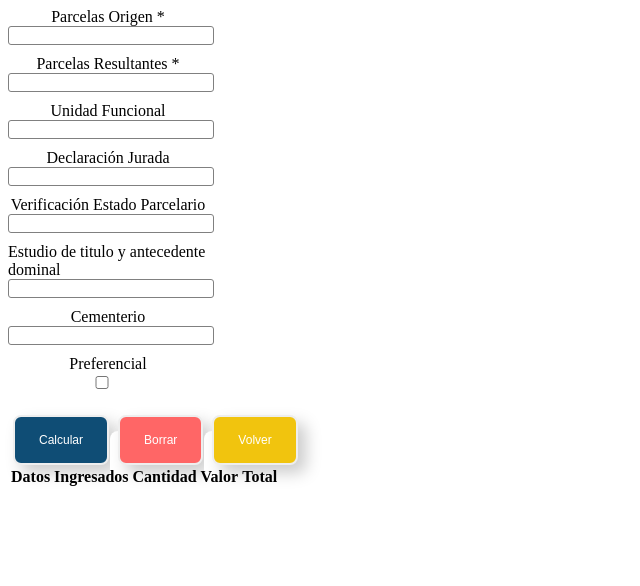
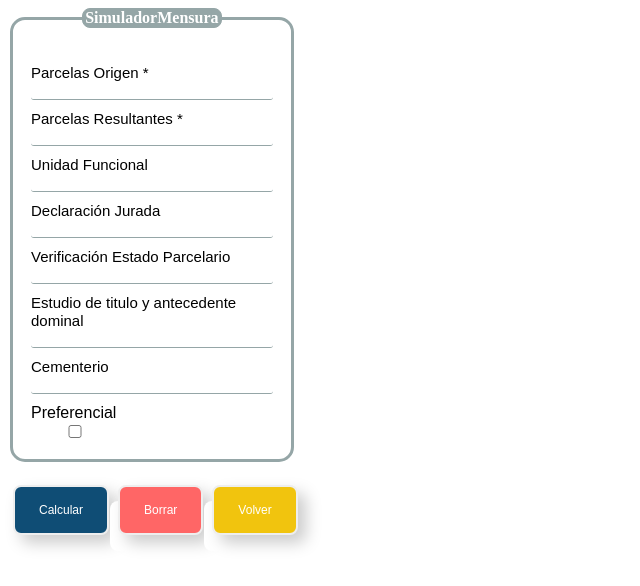
Before and after one commit to aguspacheco/simuladorCalculos, a plain HTML site: page index.html in a window 1280 px wide. Shown: the whole page, without its empty margins (0-640 px from the left). Drawn offline with Linux system fonts and the light colour scheme.

Commit message:
Nuevo HOY

```diff
--- a/formularios/mensura.js
+++ b/formularios/mensura.js
@@ -4,21 +4,12 @@ import {
   agregarFila,
   mostrarTotalMensura,
 } from "../secciones/funcionesGlobales.js";
-import { calcularMensura } from "../secciones/botones.js";
-import { valoresMensura, valoresValuaciones } from "../secciones/constantes.js";
-
-/**
- * DEVUELVE EL VALOR MODULAR QUE CORRESPONDE A LA CANTIDAD DE PARCELAS INGRESADAS.
- * @param {Number} parcelas - La cantidad de parcelas que se ingresan.
- * @returns {Number} - El valor modular que se corresponde a la cantidad de parcelas ingresdas.
- */
-function parcelasValorModular(parcelas) {
-  const moduloUbicado = modulos.find((modulo) => {
-    const [min, max] = modulo.rango;
-    return parcelas >= min && parcelas <= max;
-  });
-  return moduloUbicado ? moduloUbicado.valor * multiplicador : 0;
-}
+import { calcularMensura, volverMensura } from "../secciones/botones.js";
+import {
+  valoresMensura,
+  valoresValuaciones,
+  modulos,
+} from "../secciones/constantes.js";
 
 function totalPreferencial(
   parcelas,
@@ -44,5 +35,8 @@ function totalPreferencial(
 const calcularBtnMensura = document.getElementById("calcular-btn");
 calcularBtnMensura.addEventListener("click", () => {
   calcularMensura();
-  mostrarTotalMensura(valoresMensura);
+  mostrarTotalMensura(valoresMensura, modulos);
 });
+
+const volverBtnMensura = document.getElementById("volver-btn");
+volverBtnMensura.addEventListener("click", volverMensura());
--- a/index.html
+++ b/index.html
@@ -7,53 +7,54 @@
     <link rel="stylesheet" href="styles.css" />
   </head>
   <body>
-    <class="parent">
+    <leg="parent">
+      <fieldset>
+        <legend><b>SimuladorMensura</b></legend>
+          <br>
             <section class="mensura">
               <form class="formulario" id="formularioMensura">
                 <div class="elemento">
-            <label for="origen">Parcelas Origen *</label>
-            <input type="number" id="origen" min="0" required />
+                  <label for="origen" class="name-label">Parcelas Origen *</label>
+                  <input type="number" id="origen" class="name-input" min="0" required />
                 </div>
 
                 <div class="elemento">
-            <label for="resultante">Parcelas Resultantes *</label>
-            <input type="number" id="resultante" min="0" required />
+                  <label for="resultante" class="name-label">Parcelas Resultantes *</label>
+                  <input type="number" id="resultante" class="name-input" min="0" required />
                 </div>
 
                 <div class="elemento">
-            <label for="uFuncional">Unidad Funcional</label>
-            <input type="number" id="ufuncional" min="0" required />
+                  <label for="uFuncional" class="name-label">Unidad Funcional</label>
+                  <input type="number" id="ufuncional" class="name-input" min="0" required />
                 </div>
 
                 <div class="elemento">
-            <label for="ddjj">Declaración Jurada</label>
-            <input type="number" id="ddjj" min="0" required />
+                  <label for="ddjj" class="name-label">Declaración Jurada</label>
+                  <input type="number" id="ddjj" class="name-input" min="0" required/>
                 </div>
 
                 <div class="elemento">
-            <label for="estadoParcelario">Verificación Estado Parcelario</label>
-            <input type="number" id="estadoParcelario" min="0" required />
+                  <label for="estadoParcelario " class="name-label">Verificación Estado Parcelario</label>
+                  <input type="number" id="estadoParcelario" class="name-input" min="0" required />
                 </div>
 
                 <div class="elemento">
-            <label for="estudio">Estudio de titulo y antecedente dominal</label>
-            <input type="number" id="estudio" min="0" required />
+                  <label for="estudio" class="name-label">Estudio de titulo y antecedente dominal</label>
+                  <input type="number" id="estudio" class="name-input" min="0" required />
                 </div>
 
                 <div class="elemento">
-            <label for="cementerio">Cementerio</label>
-            <input type="number" id="cementerio" min="0" required />
+                  <label for="cementerio" class="name-label">Cementerio</label>
+                  <input type="number" id="cementerio" class="name-input" min="0" required />
                 </div>
 
                 <div class="elemento">
-            <label for="preferencial">Preferencial</label>
-            <input type="checkbox" id="preferencialMensura" />
+                  <label for="preferencialMensura">Preferencial</label>
+                  <input type="checkbox" id="preferencialMensura"/>
                 </div>
-
-
               </form>
             </section>
-
+      </fieldset>
 
       <section class="botones">
         <button class="calcular-btn btn" id="calcular-btn" type="button">
--- a/secciones/botones.js
+++ b/secciones/botones.js
@@ -1,48 +1,23 @@
+const borrarBtnMensura = document.getElementById("borrar-btn");
+const volverBtnMensura = document.getElementById("volver-btn");
 /**
  * Calcula los resultados en la tabla y esconde el formulario y muestra el boton de borrar y volver.
  */
 export function calcularMensura() {
   formularioMensura.style.display = "none";
   borrarBtnMensura.style.display = "none";
-  // volverBtnMensura.style.display = "none";
 
   tablaMensura.style.display = "block";
   volverBtnMensura.style.display = "inline-block";
 }
 
 /**
- * Elimina todos los datos ingresados.
- */
-export const borrarBtnMensura = document.getElementById("borrar-btn");
-borrarBtnMensura.addEventListener("click", () => {
-  const elementos = [
-    "origen",
-    "resultante",
-    "ddjj",
-    "ufuncional",
-    "cementerio",
-    "estadoParcelario",
-    "estudio",
-    "preferencialMensura",
-  ];
-
-  elementos.forEach((elemento) => {
-    document.getElementById(elemento).value = "";
-  });
-
-  document.getElementById("preferencialMensura").checked = false;
-});
-
-/**
  * Vuelve al formulario.
  */
-export const volverBtnMensura = document.getElementById("volver-btn");
-volverBtnMensura.addEventListener("click", () => {
+export function volverMensura() {
+  document.getElementById("volver-btn").style.display = "inline-block";
   resultadosMensura.innerHTML = "";
   tablaMensura.style.display = "none";
-  volverBtn.style.display = "none";
   formularioMensura.style.display = "flex";
-  borrarBtn.style.display = "inline-block";
-  volverBtn.style.display = "inline-block";
   formularioValuaciones.style.display = "block";
-});
+}
--- a/secciones/constantes.js
+++ b/secciones/constantes.js
@@ -8,10 +8,10 @@ const porcentajePreferencial = 500; //Porcentaje preferencial
  * CONSTANTES MENSURA
  */
 export const modulos = [
-  { rango: [0, 5], valor: 750 },
-  { rango: [6, 20], valor: 625 },
-  { rango: [21, 50], valor: 550 },
-  { rango: [51, Infinity], valor: 500 },
+  { rango: [0, 5], valor: 750 * multiplicador },
+  { rango: [6, 20], valor: 625 * multiplicador },
+  { rango: [21, 50], valor: 550 * multiplicador },
+  { rango: [51, Infinity], valor: 500 * multiplicador },
 ];
 
 /**
@@ -41,17 +41,19 @@ const formularioValuaciones = document.getElementById("formularioValuaciones");
 const resultadosValuaciones = document.getElementById("resultadosValuaciones");
 const tablaValuaciones = document.getElementById("tablaValuaciones");
 
-export const valoresMensura = {
+export const valoresMensura = [
   precioDdjj,
   precioUnidadFuncional,
   precioCementerio,
   precioParcelario,
   precioEstudio,
-};
+  porcentajePreferencial,
+];
 
-export const valoresValuaciones = {
+export const valoresValuaciones = [
   precioVir,
   precioValorFiscal,
   precioValuacioFiscal,
   precioGanadera,
-};
+  porcentajePreferencial,
+];
--- a/secciones/funcionesGlobales.js
+++ b/secciones/funcionesGlobales.js
@@ -1,3 +1,5 @@
+const resultadosMensura = document.getElementById("resultadosMensura");
+
 /**
  * CAMBIA EL VALOR DE UNA CADENA CON EL FORMATO PESO ARGENTINO.
  * @param {Number} monto -El monto a cambiar de formato
@@ -6,7 +8,8 @@
 export function formatoPesoArgentino(monto) {
   return new Intl.NumberFormat("es-AR", {
     style: "currency",
-    currency: "$",
+    currency: "ARS",
+    currencyDisplay: "symbol",
   }).format(monto);
 }
 
@@ -26,7 +29,7 @@ export function verTotal(total, abonar) {
  * @param {number} cantidad  - La cantidad que se ingreso en el formulario.
  * @param {number} valorModular - El valor modular de cada elemento que hay en la fila.
  */
-export function agregarFila(etiqueta, cantidad, valorModular, tabla) {
+export function agregarFila(etiqueta, cantidad, valorModular = 0, tabla) {
   const fila = document.createElement("tr");
   fila.innerHTML = `
         <th class = "texto-izquierda">${etiqueta}</th>
@@ -48,10 +51,10 @@ export function agregarFilaPreferencial(preferencial, monto, tabla) {
   tabla.appendChild(fila);
 }
 
-export function mostrarTotalMensura(valoresMensura) {
+export function mostrarTotalMensura(valoresMensura, modulos) {
   const datosEntrada = recibirDatosEntrada();
   const total = calcularTotal(datosEntrada, valoresMensura);
-  creaTablaResultados(datosEntrada);
+  creaTablaResultados(datosEntrada, modulos, valoresMensura);
   verTotal(total, "abonarMensura");
 }
 
@@ -112,7 +115,7 @@ function calcularTotal(
   // Si hay parcelas agregar el valor modular de las parcelas multiplicado por la cantidad de parcelas
   if (parcelas != 0) total += parcelasValorModular(parcelas) * parcelas;
   // Si es preferencial agregar el porcentaje preferencial al total
-  if (preferencial) total *= 1 + 500 / 100;
+  if (preferencial) total *= 1 + porcentajePreferencial / 100;
   return Math.round(total * 100) / 100;
 }
 
@@ -120,7 +123,7 @@ function calcularTotal(
  * CREA UNA TABLA CON LOS RESULTADOS DE CADA ELEMENTO CON SUS CANTIDADES Y VALORES MODULADRES Y LA AGREGA A LA SECCION RESULTADOS.
  * @param {object} datosEntrada - Un objeto con los valoresd entrada que ingreso el usuario.
  */
-function creaTablaResultados(datosEntrada) {
+function creaTablaResultados(datosEntrada, modulos, valoresMensura) {
   const {
     origen,
     resultante,
@@ -131,7 +134,7 @@ function creaTablaResultados(datosEntrada) {
     preferencial,
     parcelas,
   } = datosEntrada;
-  const valor_modulo_parcelas = parcelasValorModular(parcelas);
+  const valor_modulo_parcelas = parcelasValorModular(parcelas, modulos);
 
   agregarFila(
     "Parcelas origen",
@@ -146,31 +149,26 @@ function creaTablaResultados(datosEntrada) {
     valor_modulo_parcelas,
     resultadosMensura
   );
+  agregarFila("Unidades funcionales", valoresMensura[1], resultadosMensura);
 
-  agregarFila(
-    "Unidades funcionales",
-    valor_modulo_ufuncional,
-    resultadosMensura
-  );
-
-  agregarFila("Cementerio", valor_modulo_cementerio, resultadosMensura);
+  agregarFila("Cementerio", valoresMensura[2], resultadosMensura);
 
   agregarFila(
     "Estudio de titulo y antecedente dominal",
-    valor_modulo_estudio,
+    valoresMensura[4],
     resultadosMensura
   );
 
   agregarFila(
     "Verificación estado parcelario",
-    valor_modulo_parcelario,
+    valorModular[3],
     resultadosMensura
   );
 
   agregarFila(
     "Declaraciones juradas",
     ddjj,
-    valor_modulo_ddjj,
+    valoresMensura[0],
     resultadosMensura
   );
 
@@ -187,3 +185,16 @@ function creaTablaResultados(datosEntrada) {
 
   agregarFilaPreferencial(preferencial, precioPreferencial, resultadosMensura);
 }
+
+/**
+ * DEVUELVE EL VALOR MODULAR QUE CORRESPONDE A LA CANTIDAD DE PARCELAS INGRESADAS.
+ * @param {Number} parcelas - La cantidad de parcelas que se ingresan.
+ * @returns {Number} - El valor modular que se corresponde a la cantidad de parcelas ingresdas.
+ */
+function parcelasValorModular(parcelas, modulos) {
+  const moduloUbicado = modulos.find((modulo) => {
+    const [min, max] = modulo.rango;
+    return parcelas >= min && parcelas <= max;
+  });
+  return moduloUbicado ? moduloUbicado.valor : 0;
+}
--- a/styles.css
+++ b/styles.css
@@ -3,6 +3,7 @@ html {
   overflow: hidden;
   overflow-y: scroll;
   justify-content: center;
+  position: absolute;
 }
 
 .mensura {
@@ -12,29 +13,78 @@ html {
 .formulario {
   display: flex;
   flex-direction: column;
+  padding: 15px;
+  border-radius: 15px;
 }
 
 .elemento label {
-  display: flex;
-  width: 200px;
+  position: relative;
+  width: 300px;
   justify-content: center;
+  font-family: Arial, Helvetica, sans-serif;
 }
 
 .elemento input[type="number"] {
   margin-bottom: 10px;
   border-radius: 3px;
-  border: 1px solid grey;
-  outline: none;
-  font-size: 13px;
+  font-size: 15px;
   justify-content: center;
   display: flex;
-  width: 200px;
+  width: 100%;
+  background: none;
+  border: none;
+  border-bottom: 1px solid #95a6a7;
+  outline: none;
 }
 
 input[type="checkbox"] {
-  width: 180px;
+  width: 80px;
   display: flex;
   justify-content: center;
+}
+
+fieldset {
+  border: 3px solid #95a6a7;
+  border-radius: 15px;
+  width: 90%;
+  padding: 1%;
+}
+
+legend {
+  border: 1px solid #95a6a7;
+  text-align: center;
+  background-color: #95a6a7;
+  border-radius: 8px;
+  color: white;
+}
+
+.name-input {
+  width: 50px;
+  padding: 0;
+  border: none;
+  border-bottom: 2px solid #ccc;
+  outline: none;
+  background: transparent;
+  color: black;
+  font-size: 2px;
+}
+
+.name-label {
+  position: absolute;
+  left: 0;
+  padding: 0;
+  color: black;
+  font-size: 15px;
+  pointer-events: none;
+  transition: 0.5s;
+}
+
+.name-input:valid ~ .name-label,
+.name-input:focus ~ .name-label {
+  transition: all 0.5s ease-in;
+  color: #95a6a7;
+  outline: none;
+  color: #95a6a7;
 }
 
 .btn {
```
Lines whose indentation alone changed are shown as unchanged.
